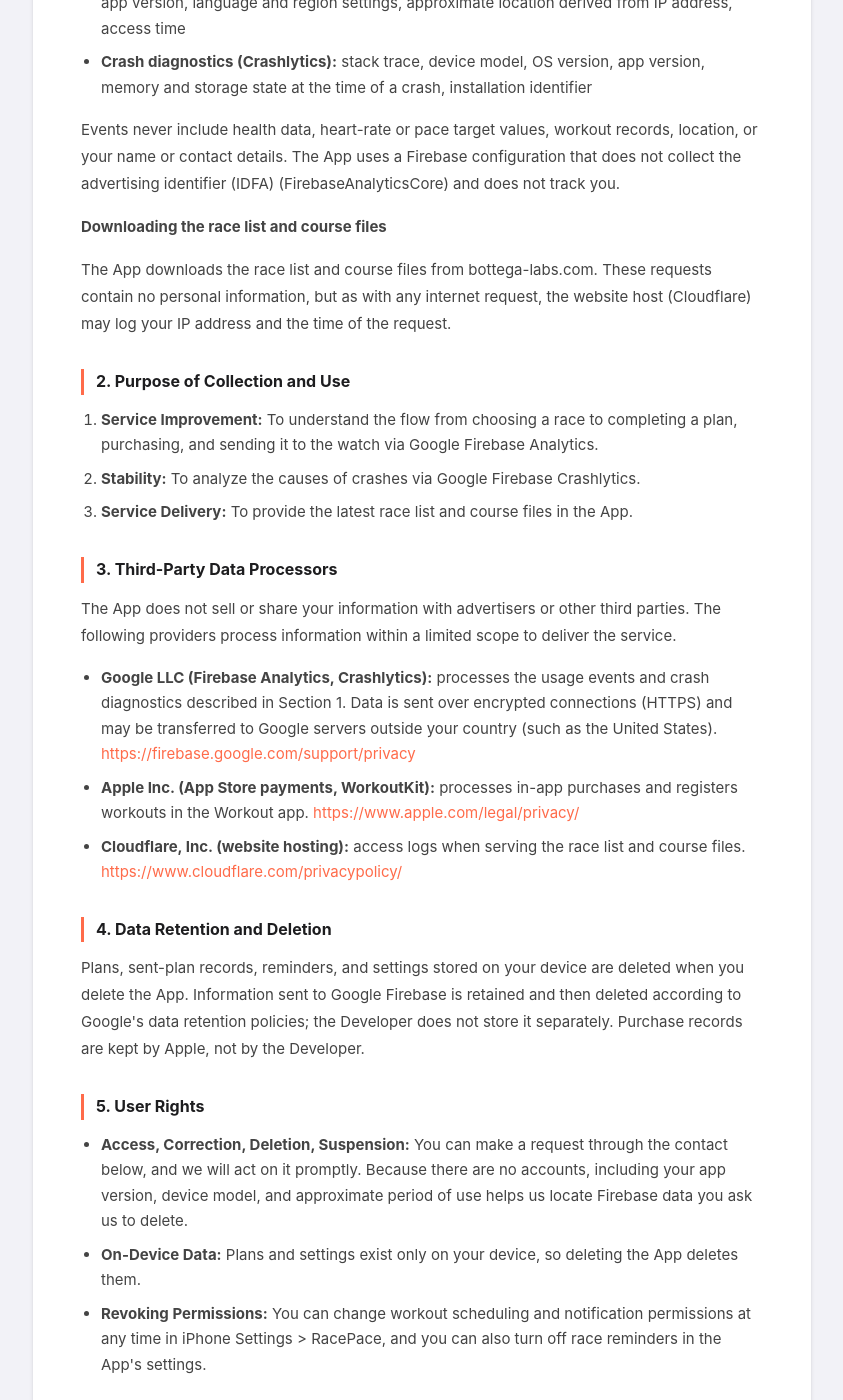
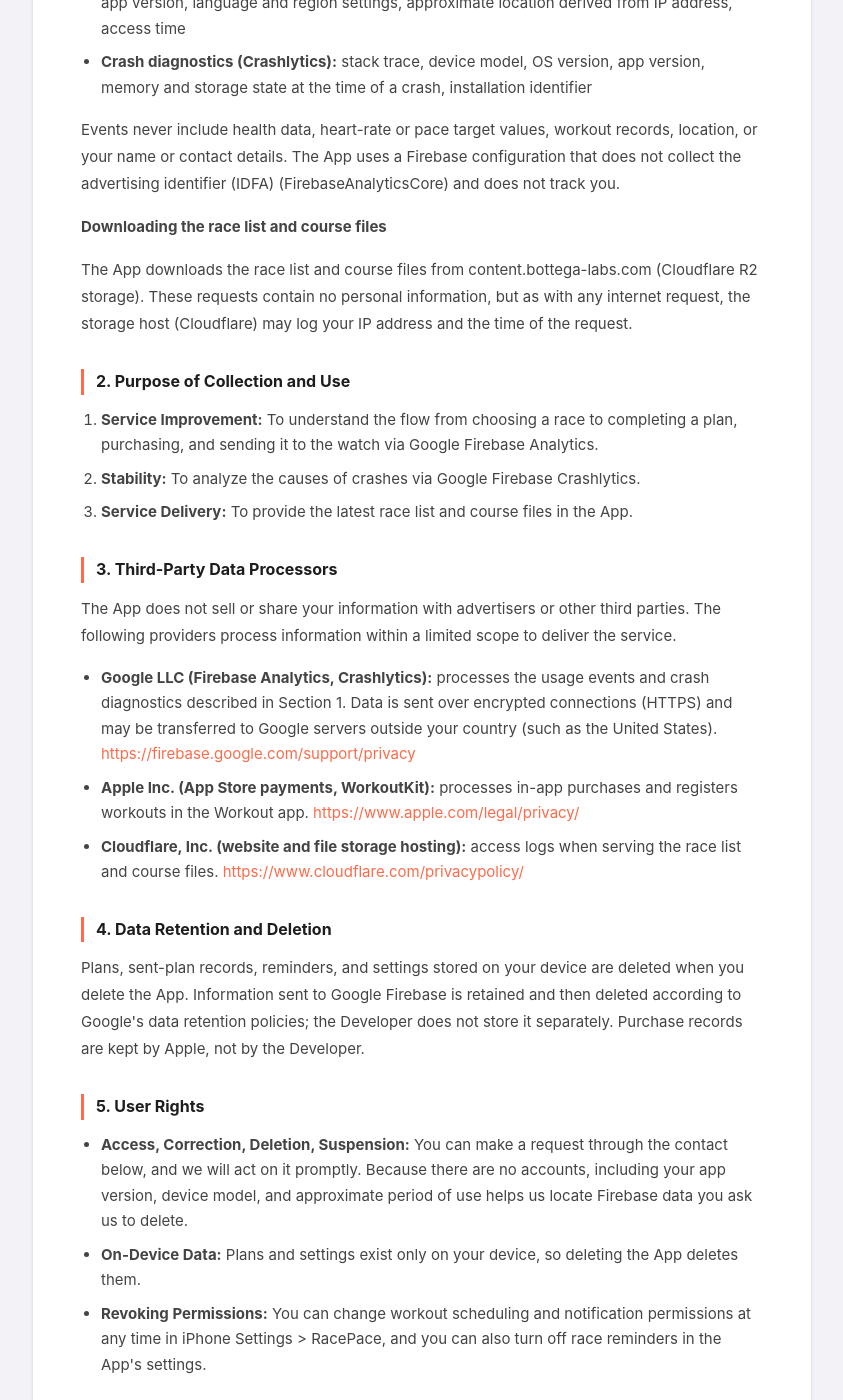
Before and after one commit to bottega-labs/bottega-labs.github.io, a Jekyll site: the page built from race-pace/privacy.html, in a window 1280 px wide and 1400 px high, scrolled down 1217 px. Shown: the whole window, without its empty margins (218-1061 px from the left). Built offline with Jekyll 4.4.1, drawn with Linux system fonts in a browser that asks for light colours; some of the changed text lies outside the part shown.

Commit message:
fix(race-pace): race files are served from content.bottega-labs.com (R2)

```diff
--- a/race-pace/privacy.html
+++ b/race-pace/privacy.html
@@ -36,7 +36,7 @@
   </ul>
   <p>이벤트에는 건강 정보, 심박·페이스 목표 값, 운동 기록, 위치, 이름이나 연락처가 포함되지 않습니다. 본 앱은 광고 식별자(IDFA)를 수집하지 않는 Firebase 구성(FirebaseAnalyticsCore)을 사용하며, 사용자를 추적하지 않습니다.</p>
   <p><strong>대회 목록·코스 파일 내려받기</strong></p>
-  <p>앱은 대회 목록과 코스 파일을 bottega-labs.com에서 내려받습니다. 이 요청에는 개인정보가 담기지 않지만, 인터넷 통신의 특성상 웹사이트 호스팅 서비스(Cloudflare)가 IP 주소와 요청 시각을 접속 기록으로 남길 수 있습니다.</p>
+  <p>앱은 대회 목록과 코스 파일을 content.bottega-labs.com(Cloudflare R2 저장소)에서 내려받습니다. 이 요청에는 개인정보가 담기지 않지만, 인터넷 통신의 특성상 저장소 운영 서비스(Cloudflare)가 IP 주소와 요청 시각을 접속 기록으로 남길 수 있습니다.</p>
 
   <h3>2. 개인정보의 수집 및 이용 목적</h3>
   <ol>
@@ -78,7 +78,7 @@
   <p>본 앱은 만 14세 미만 아동을 대상으로 하지 않으며, 아동의 개인정보를 고의로 수집하지 않습니다. 만약 아동의 개인정보가 수집된 사실을 인지하게 될 경우, 즉시 해당 정보를 파기합니다.</p>
 
   <h3>9. 데이터 보안</h3>
-  <p>앱과 Google Firebase, bottega-labs.com 사이의 통신은 HTTPS로 암호화됩니다. 개발자의 서버에 사용자 정보를 저장하지 않습니다.</p>
+  <p>앱과 Google Firebase, content.bottega-labs.com 사이의 통신은 HTTPS로 암호화됩니다. 개발자의 서버에 사용자 정보를 저장하지 않습니다.</p>
 
   <h3>10. 개인정보 처리방침의 변경</h3>
   <p>본 방침은 법령 또는 서비스의 변경에 따라 개정될 수 있으며, 변경 시 본 페이지에 시행일과 함께 공지합니다.</p>
@@ -125,7 +125,7 @@
   </ul>
   <p>Events never include health data, heart-rate or pace target values, workout records, location, or your name or contact details. The App uses a Firebase configuration that does not collect the advertising identifier (IDFA) (FirebaseAnalyticsCore) and does not track you.</p>
   <p><strong>Downloading the race list and course files</strong></p>
-  <p>The App downloads the race list and course files from bottega-labs.com. These requests contain no personal information, but as with any internet request, the website host (Cloudflare) may log your IP address and the time of the request.</p>
+  <p>The App downloads the race list and course files from content.bottega-labs.com (Cloudflare R2 storage). These requests contain no personal information, but as with any internet request, the storage host (Cloudflare) may log your IP address and the time of the request.</p>
 
   <h3>2. Purpose of Collection and Use</h3>
   <ol>
@@ -139,7 +139,7 @@
   <ul>
     <li><strong>Google LLC (Firebase Analytics, Crashlytics):</strong> processes the usage events and crash diagnostics described in Section 1. Data is sent over encrypted connections (HTTPS) and may be transferred to Google servers outside your country (such as the United States). <a href="https://firebase.google.com/support/privacy" target="_blank" rel="noopener">https://firebase.google.com/support/privacy</a></li>
     <li><strong>Apple Inc. (App Store payments, WorkoutKit):</strong> processes in-app purchases and registers workouts in the Workout app. <a href="https://www.apple.com/legal/privacy/" target="_blank" rel="noopener">https://www.apple.com/legal/privacy/</a></li>
-    <li><strong>Cloudflare, Inc. (website hosting):</strong> access logs when serving the race list and course files. <a href="https://www.cloudflare.com/privacypolicy/" target="_blank" rel="noopener">https://www.cloudflare.com/privacypolicy/</a></li>
+    <li><strong>Cloudflare, Inc. (website and file storage hosting):</strong> access logs when serving the race list and course files. <a href="https://www.cloudflare.com/privacypolicy/" target="_blank" rel="noopener">https://www.cloudflare.com/privacypolicy/</a></li>
   </ul>
 
   <h3>4. Data Retention and Deletion</h3>
@@ -167,7 +167,7 @@
   <p>The App is not directed at children under the age of 13 and does not knowingly collect personal information from them. If we become aware that we have collected personal information from a child, we will take steps to delete such information immediately.</p>
 
   <h3>9. Data Security</h3>
-  <p>Communication between the App and Google Firebase and bottega-labs.com is encrypted with HTTPS. The Developer does not store user information on its own servers.</p>
+  <p>Communication between the App and Google Firebase and content.bottega-labs.com is encrypted with HTTPS. The Developer does not store user information on its own servers.</p>
 
   <h3>10. Changes to This Policy</h3>
   <p>This Privacy Policy may be updated to reflect changes in applicable law or the service. Any changes will be announced on this page with the new effective date.</p>
```
Also changed, not shown: other parts of race-pace/privacy.html (+1 -1 lines).
